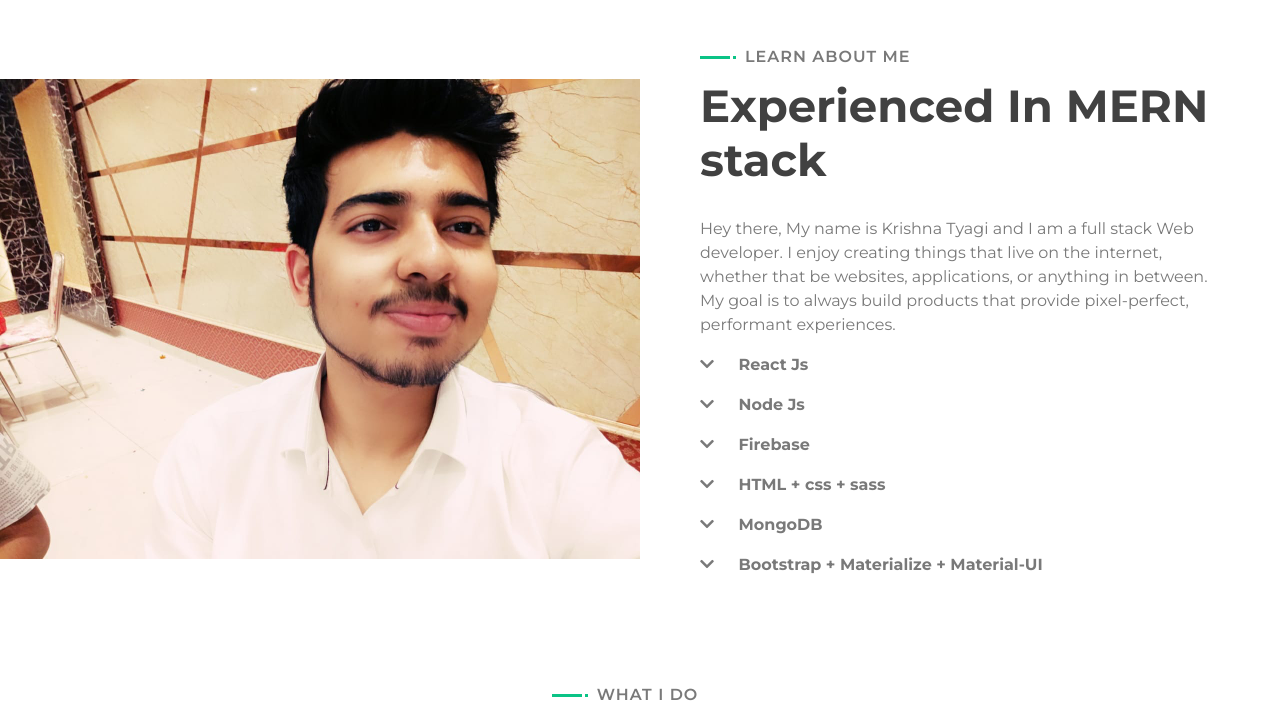
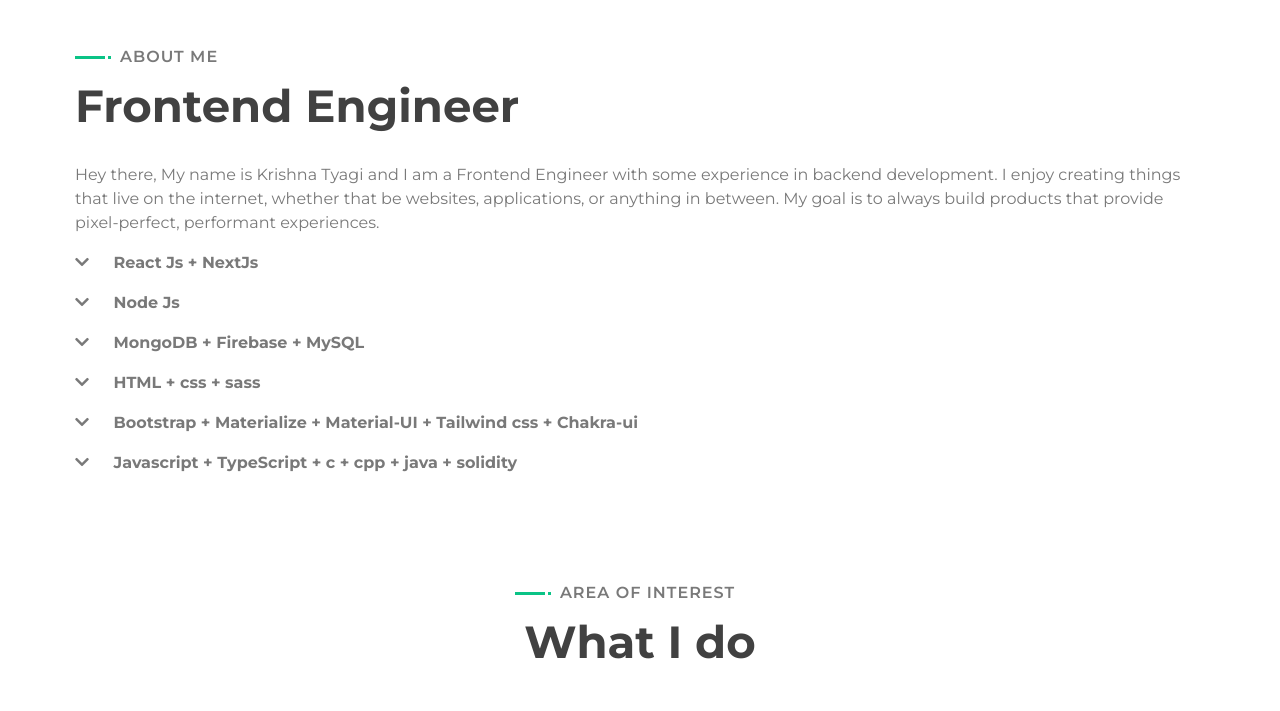
Before and after one commit to KrishnaTyagi01/My-Portfolio, a plain HTML site: page index.html in a window 1280 px wide. Shown: the part 560-1271 px from the top of the page. Drawn offline with nearby package versions, Linux system fonts and the light colour scheme.

Commit message:
updated links

```diff
--- a/index.html
+++ b/index.html
@@ -114,24 +114,25 @@
     >
       <div class="container-fluid">
         <div class="row align-items-center">
-          <div class="col-lg-6">
+          <!-- <div class="col-lg-6">
             <div class="about-img">
               <img src="img/MyPic.jpeg" alt="Image" />
             </div>
-          </div>
-          <div class="col-lg-6">
+          </div> -->
+          <div class="col-lg-12">
             <div class="about-content">
               <div class="section-header text-left">
-                <p>Learn About Me</p>
-                <h2>Experienced In MERN stack</h2>
+                <p>About Me</p>
+                <h2>Frontend Engineer</h2>
               </div>
               <div class="about-text">
                 <p>
-                  Hey there, My name is Krishna Tyagi and I am a full stack Web
-                  developer. I enjoy creating things that live on the internet,
-                  whether that be websites, applications, or anything in
-                  between. My goal is to always build products that provide
-                  pixel-perfect, performant experiences.
+                  Hey there, My name is Krishna Tyagi and I am a Frontend
+                  Engineer with some experience in backend development. I enjoy
+                  creating things that live on the internet, whether that be
+                  websites, applications, or anything in between. My goal is to
+                  always build products that provide pixel-perfect, performant
+                  experiences.
                 </p>
               </div>
               <div class="skills1">
@@ -141,7 +142,7 @@
                       style="margin-right: 20px"
                       class="fas fa-chevron-down"
                     ></i>
-                    React Js
+                    React Js + NextJs
                   </p>
                 </div>
 
@@ -161,7 +162,7 @@
                       style="margin-right: 20px"
                       class="fas fa-chevron-down"
                     ></i>
-                    Firebase
+                    MongoDB + Firebase + MySQL
                   </p>
                 </div>
 
@@ -181,7 +182,8 @@
                       style="margin-right: 20px"
                       class="fas fa-chevron-down"
                     ></i>
-                    MongoDB
+                    Bootstrap + Materialize + Material-UI + Tailwind css +
+                    Chakra-ui
                   </p>
                 </div>
 
@@ -191,7 +193,7 @@
                       style="margin-right: 20px"
                       class="fas fa-chevron-down"
                     ></i>
-                    Bootstrap + Materialize + Material-UI
+                    Javascript + TypeScript + c + cpp + java + solidity
                   </p>
                 </div>
               </div>
@@ -210,8 +212,8 @@
           class="section-header text-center wow zoomIn"
           data-wow-delay="0.1s"
         >
-          <p>What I do</p>
-          <h2>Services Provided By Me</h2>
+          <p>Area of Interest</p>
+          <h2>What I do</h2>
         </div>
         <div class="row">
           <div class="col-lg-6 wow fadeInUp" data-wow-delay="0.0s">
@@ -265,7 +267,7 @@
           data-wow-delay="0.1s"
         >
           <p>My Portfolio</p>
-          <h2>My Projects with attached links</h2>
+          <h2>Some of my past projects</h2>
         </div>
         <div class="row">
           <div class="col-12">
@@ -332,7 +334,7 @@
             </div>
           </div>
 
-          <div
+          <!-- <div
             class="col-lg-4 col-md-6 col-sm-12 portfolio-item filter-2 wow fadeInUp"
             data-wow-delay="1s"
           >
@@ -350,7 +352,7 @@
                 >
               </div>
             </div>
-          </div>
+          </div> -->
           <div
             class="col-lg-4 col-md-6 col-sm-12 portfolio-item filter-2 wow fadeInUp"
             data-wow-delay="0.6s"
@@ -382,7 +384,7 @@
                 <h3>E commerce Web App</h3>
                 <a
                   class="btn"
-                  href="https://ecom-project1.herokuapp.com/"
+                  href="https://getonsale.netlify.app"
                   target="_blank"
                   >+</a
                 >
@@ -401,7 +403,7 @@
                 <h3>Instagram Clone</h3>
                 <a
                   class="btn"
-                  href="https://instaclone-kt.herokuapp.com/"
+                  href="https://instaclonee.netlify.app"
                   target="_blank"
                   >+</a
                 >
@@ -427,7 +429,7 @@
               </div>
             </div>
           </div>
-          <div
+          <!-- <div
             class="col-lg-4 col-md-6 col-sm-12 portfolio-item filter-2 wow fadeInUp"
             data-wow-delay="0.0s"
           >
@@ -445,7 +447,7 @@
                 >
               </div>
             </div>
-          </div>
+          </div> -->
 
           <div
             class="col-lg-4 col-md-6 col-sm-12 portfolio-item filter-1 wow fadeInUp"
```
